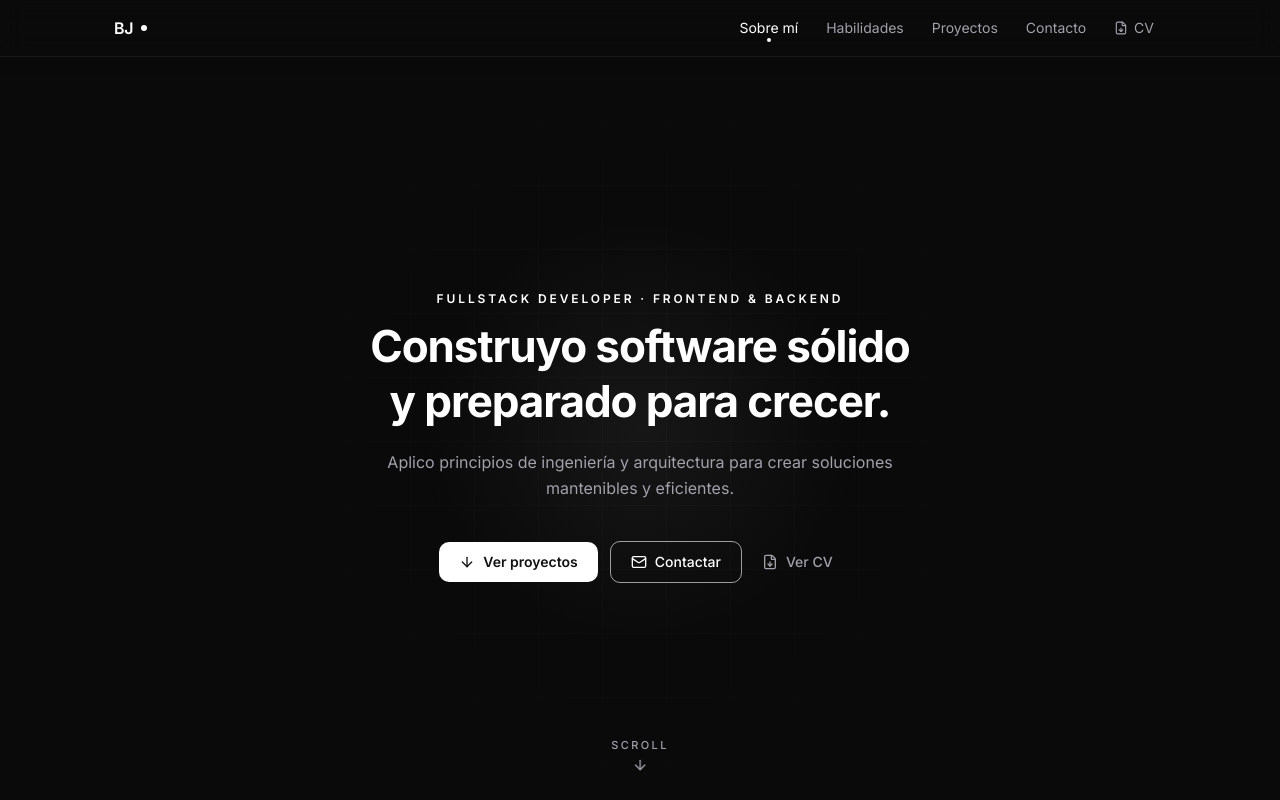
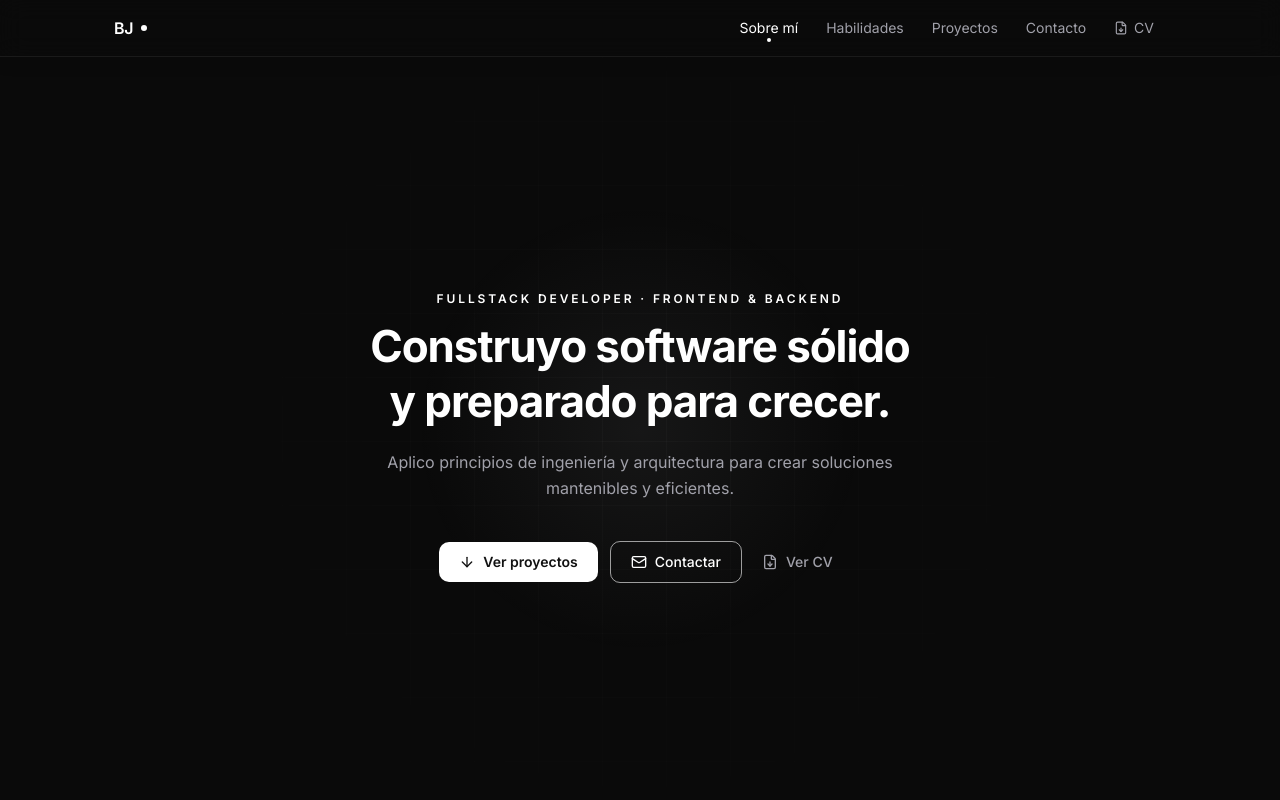
Before and after one commit to Baironfallas/Portafolio, a Next.js app: page / in a window 1280 px wide. Shown: the top 800 px of the page. Built offline with nearby package versions, Linux system fonts and the light colour scheme.

Commit message:
Eliminar enlace de desplazamiento en HeroSection para simplificar la interfaz

```diff
--- a/components/hero-section.tsx
+++ b/components/hero-section.tsx
@@ -142,14 +142,6 @@ export function HeroSection() {
           Ver CV
         </a>
       </div>
-
-      <a
-        href="#about"
-        className="absolute bottom-6 left-1/2 hidden -translate-x-1/2 flex-col items-center gap-2 text-[11px] font-medium uppercase tracking-[0.22em] text-[#a1a1aa] transition-colors duration-200 ease-out hover:text-primary md:flex"
-      >
-        <span>Scroll</span>
-        <ArrowDown className="h-4 w-4 animate-bounce" />
-      </a>
     </section>
   );
 }
```
